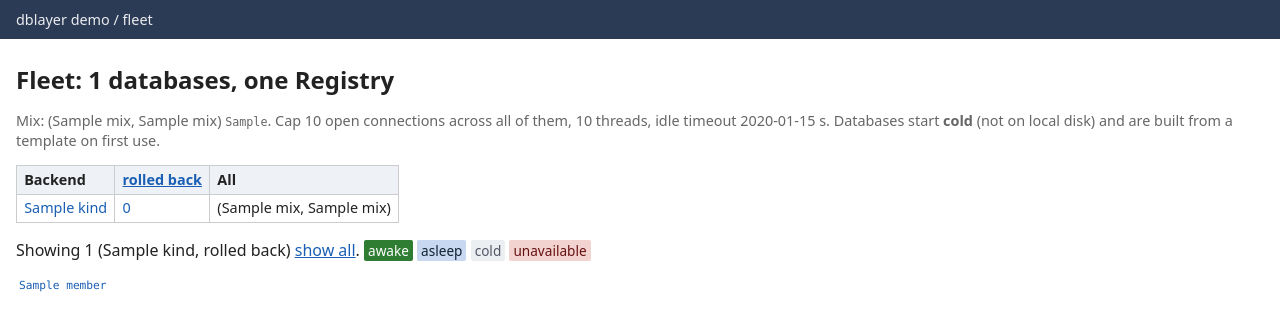
After one commit to datasette/dblayer, a Python web app: template dblayer_demo/templates/fleet.html in a window 1280 px wide. The commit adds this page. Shown: the top 331 px of the page. Run offline with Jinja, Linux system fonts and the light colour scheme; the template is opened without the code that fills it: most values are stand-ins (such as "Sample title", 1, 10 or a date in 2020).

Commit message:
Demo fleet page /-/fleet: all 1,000 databases by backend and state, linked from the homepage
A grid of every member (filter by backend and state with plain links),
each linking to its normal database page.

Co-Authored-By: Claude Opus 5.5 <noreply@anthropic.com>

```diff
--- a/dblayer_demo/templates/base.html
+++ b/dblayer_demo/templates/base.html
@@ -28,6 +28,16 @@ textarea { width: 100%; max-width: 60em; font-family: ui-monospace, Menlo, monos
 pre.sql { background: #f6f8fa; padding: 0.6em; overflow-x: auto; white-space: pre-wrap; }
 ul.dbs li { margin-bottom: 0.6em; }
 .pager a { margin-right: 1em; }
+.grid { display: flex; flex-wrap: wrap; gap: 2px; font-size: 0.7em; font-family: ui-monospace, Menlo, monospace; }
+.grid a { padding: 1px 3px; text-decoration: none; border-radius: 2px; }
+.s-awake { background: #2e7d32; color: #fff; }
+.s-asleep { background: #c8d8f0; color: #123; }
+.s-cold { background: #eceff1; color: #556; }
+.s-unavailable { background: #f3d3d0; color: #611; }
+.legend span { padding: 1px 4px; border-radius: 2px; font-size: 0.85em; }
+table.counts td a { text-decoration: none; }
+.stats { display: flex; flex-wrap: wrap; gap: 0.4em 1.2em; background: #f6f8fa; border: 1px solid #dde; padding: 0.5em 0.8em; font-size: 0.9em; margin: 0.8em 0; }
+.stats b { font-variant-numeric: tabular-nums; }
 </style>
 </head>
 <body>
--- /dev/null
+++ b/dblayer_demo/templates/fleet.html
@@ -0,0 +1,27 @@
+{% extends "base.html" %}
+{% block title %}Fleet{% endblock %}
+{% block crumbs %} / <a href="/-/fleet">fleet</a>{% endblock %}
+{% block content %}
+<h1>Fleet: {{ "{:,}".format(fleet.members | length) }} databases, one Registry</h1>
+<p class="meta">Mix: {% for k in kinds %}{{ fleet.mix[k] }} <code>{{ backend_class[k] }}</code>{% if not loop.last %}, {% endif %}{% endfor %}.
+Cap {{ fleet.registry.max_open_connections }} open connections across all of them,
+{{ fleet.registry.max_threads }} threads, idle timeout {{ fleet.registry.idle_timeout }} s.
+Databases start <b>cold</b> (not on local disk) and are built from a template on first use.</p>
+
+<table class="rows counts">
+<thead><tr><th>Backend</th>{% for s in states %}<th><a href="?state={{ s }}{% if kind %}&amp;backend={{ kind }}{% endif %}">{{ s }}</a></th>{% endfor %}<th>All</th></tr></thead>
+<tbody>
+{% for k in kinds %}
+<tr><td><a href="?backend={{ k }}{% if state %}&amp;state={{ state }}{% endif %}">{{ k }}</a></td>
+{% for s in states %}<td class="num"><a href="?backend={{ k }}&amp;state={{ s }}">{{ counts.get(k, {}).get(s, 0) }}</a></td>{% endfor %}
+<td class="num">{{ fleet.mix[k] }}</td></tr>
+{% endfor %}
+</tbody>
+</table>
+<p>Showing {{ members | length }}{% if kind or state %} ({{ kind or "any backend" }}, {{ state or "any state" }}) <a href="/-/fleet">show all</a>{% endif %}.
+<span class="legend"><span class="s-awake">awake</span> <span class="s-asleep">asleep</span> <span class="s-cold">cold</span> <span class="s-unavailable">unavailable</span></span></p>
+
+<div class="grid">
+{% for m in members %}<a class="s-{{ m.state }}" href="/{{ m.name }}" title="{{ m.demo.spec.title }}: {{ m.state }}{% if m.db %}, {{ m.db.stats().open_total }} open{% endif %}{% if m.demo.error %} ({{ m.demo.error }}){% endif %}">{{ m.name }}</a>{% endfor %}
+</div>
+{% endblock %}
--- a/dblayer_demo/templates/index.html
+++ b/dblayer_demo/templates/index.html
@@ -18,4 +18,9 @@ a time limit and a row cap.</p>
 {% endfor %}
 </tbody>
 </table>
+{% if fleet %}
+<h2><a href="/-/fleet">The fleet: {{ "{:,}".format(fleet.members | length) }} more databases behind one Registry</a></h2>
+<p>{% for k, n in fleet.mix.items() %}{{ n }} {{ k }}{% if not loop.last %}, {% endif %}{% endfor %};
+at most {{ fleet.registry.max_open_connections }} connections open across all of them.</p>
+{% endif %}
 {% endblock %}
```
Also changed, not shown: dblayer_demo/app.py (+41 -2 lines), dblayer_demo/stats.py (added, +101 -0 lines).
